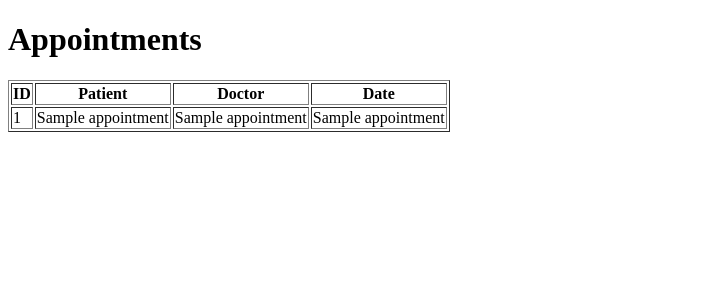
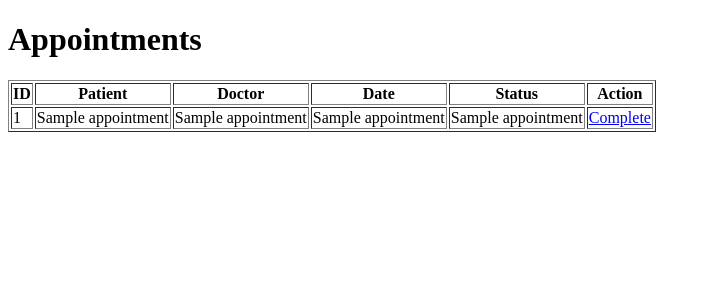
Before and after one commit to swathi04721/Hospital-Management-System, a Flask app: page /view_appointments in a window 1280 px wide. Shown: the top 300 px of the page, without its empty margins (0-711 px from the left). Run offline with Flask 3, Linux system fonts and the light colour scheme; a database or web service that is not in the repository returns one stand-in record (values such as "Sample title"); some libraries are stand-ins or nearby versions.

Commit message:
appointment status

```diff
--- a/app.py
+++ b/app.py
@@ -11,11 +11,12 @@ cur = conn.cursor()
 
 # Create Table Automatically
 cur.execute("""
-CREATE TABLE IF NOT EXISTS patients (
+CREATE TABLE IF NOT EXISTS appointments (
     id SERIAL PRIMARY KEY,
-    name VARCHAR(100),
-    age INTEGER,
-    disease VARCHAR(100)
+    patient_name VARCHAR(100),
+    doctor_name VARCHAR(100),
+    appointment_date VARCHAR(100),
+    status VARCHAR(50) DEFAULT 'Pending'
 )
 """)
 
@@ -135,11 +136,15 @@ def book_appointment():
     appointment_date = request.form['appointment_date']
 
     cur.execute("""
-        INSERT INTO appointments
-        (patient_name, doctor_name, appointment_date)
-        VALUES (%s, %s, %s)
-    """, (patient_name, doctor_name, appointment_date))
-
+    INSERT INTO appointments
+    (patient_name, doctor_name, appointment_date, status)
+    VALUES (%s, %s, %s, %s)
+""", (
+    patient_name,
+    doctor_name,
+    appointment_date,
+    "Pending"
+))
     conn.commit()
 
     return redirect('/view_appointments')
@@ -157,5 +162,16 @@ def view_appointments():
         'view_appointments.html',
         appointments=appointments
     )
+@app.route('/complete_appointment/<int:id>')
+def complete_appointment(id):
+
+    cur.execute(
+        "UPDATE appointments SET status='Completed' WHERE id=%s",
+        (id,)
+    )
+
+    conn.commit()
+
+    return redirect('/view_appointments')
 if __name__ == "__main__":
     app.run(debug=True)
--- a/templates/view_appointments.html
+++ b/templates/view_appointments.html
@@ -14,6 +14,8 @@
     <th>Patient</th>
     <th>Doctor</th>
     <th>Date</th>
+    <th>Status</th>
+    <th>Action</th>
 </tr>
 
 {% for appointment in appointments %}
@@ -23,10 +25,16 @@
     <td>{{ appointment[1] }}</td>
     <td>{{ appointment[2] }}</td>
     <td>{{ appointment[3] }}</td>
+    <td>{{ appointment[4] }}</td>
+
+    <td>
+        <a href="/complete_appointment/{{ appointment[0] }}">
+            Complete
+        </a>
+    </td>
 </tr>
 
 {% endfor %}
-
 </table>
 
 </body>
```
